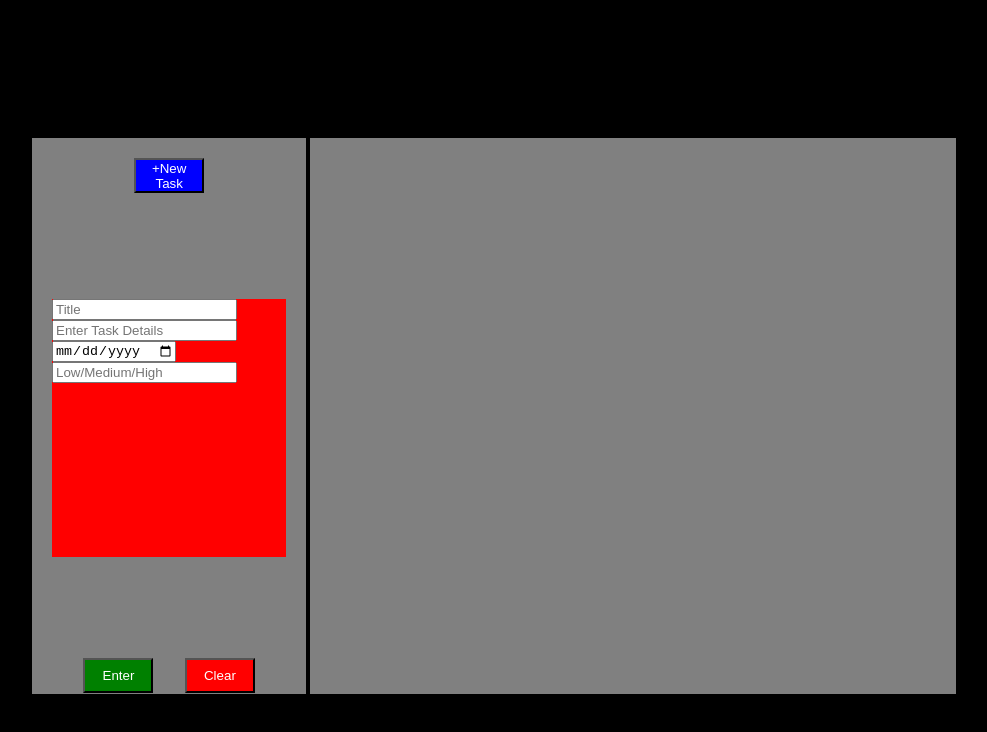
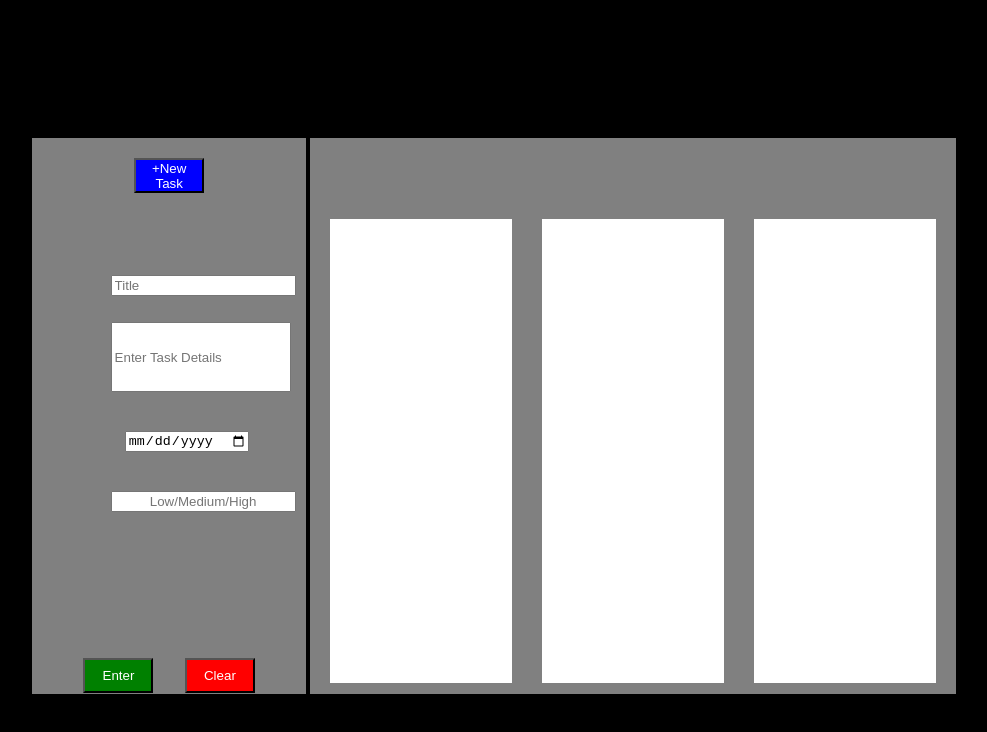
Before and after one commit to brian-w119/toDoVersion2, a plain HTML site: page index.html in a window 1280 px wide. Shown: the whole page, without its empty margins (146-1133 px from the left). Drawn offline with Linux system fonts and the light colour scheme.

Commit message:
Columns for outstanding tasks added

```diff
--- a/newElements.js
+++ b/newElements.js
@@ -13,4 +13,12 @@ function makeInput(){
     return document.createElement("input");
 };
 
-export{makeDiv, makeButton, makeInput};
+class InputField {
+    constructor(name, value, placeholder) {
+        this.name = "name";
+        this.value = "value";
+        this.inputPlaceholder = "placeholder";
+    }
+};
+
+export{makeDiv, makeButton, makeInput, InputField};
--- a/script.js
+++ b/script.js
@@ -1,18 +1,31 @@
 
-import { makeDiv, makeButton, makeInput} from "./newElements.js";
+import { makeDiv, makeButton, makeInput, InputField} from "./newElements.js";
 
 const toDo = {
 
     createTask: makeButton(),
     enter  : makeButton(),
     clear  : makeButton(),
+
+    //app split in half
     grid1  : document.querySelector(".grid1"),
+    grid2  : document.querySelector(".grid2"),
+
+
     clearEnter: makeDiv(), //container to hold enter and clear buttons
     title: makeInput(),
     details: makeInput(),
     dueDate: makeInput(),
     priority: makeInput(),
+    columnsContainer: makeDiv(),
     formContainer : makeDiv(),
+    outstanding : document.createElement("h2"),
+
+
+    // columns for outstanding tasks
+    column1 : makeDiv(),
+    column2 : makeDiv(),
+    column3 : makeDiv(),
 
     defaultState(){
         this.createTask.classList.add("newToDo");
@@ -43,32 +56,47 @@ const toDo = {
 
         this.details.type = "text";
         this.details.name = "details";
+        this.details.id = "details";
         this.details.value = "";
         this.details.placeholder = "Enter Task Details";
         this.formContainer.appendChild(this.details);
 
         this.dueDate.type = "date";
         this.dueDate.name = "dueDate";
+        this.dueDate.id = "dueDate";
         this.dueDate.value = "";
         this.formContainer.appendChild(this.dueDate);
 
         this.priority.type = "text";
-        this.priority.name = "priority";
+        this.priority.classList.add("priority");
+        this.priority.id = "priority";
         this.priority.value = "";
         this.priority.placeholder = "Low/Medium/High";
         this.formContainer.appendChild(this.priority);
 
         this.grid1.appendChild(this.formContainer);
+    },
+
+    makeOutstandingColumns(){
+        const columnArr = [this.column1, this.column2, this.column3];
+        for(let i = 0; i < columnArr.length; i++){
+            this.grid2.appendChild(columnArr[i]);
+            columnArr[i].id = `column${i}`;
+        };
+    },
+
+    createColumnTitle(){
+        this.outstanding.textContent = "OUTSTANDING TASKS";
+        this.outstanding.id = "column2Heading";
+        this.grid2.appendChild(this.outstanding);
 
     },
 
-
-
     init(){
         this.defaultState();
-        this.makeForm()
-
-
+        this.makeForm();
+        this.makeOutstandingColumns();
+        //this.createColumnTitle();
     },
 };
 
--- a/style.css
+++ b/style.css
@@ -58,9 +58,57 @@ button{
 }
 
 .grid1 > #formContainer{
-    background-color: red;
     height: 50%;
     display: block;
-    margin-top: 30%;
+    margin-top: 20%;
+    margin-left: 25%;
 
 }
+
+#priority{
+    position: relative;
+    top: 40%;
+    text-align: center;;
+}
+
+#details{
+    position: relative;
+    top: 10%;
+    height: 40%;
+    width: 180px;
+    height: 70px;
+}
+
+#dueDate{
+    position: relative;
+    top: 25%;
+    margin-left: 8%;
+}
+
+.grid2{
+    display: flex;
+    justify-content: space-between;
+}
+
+.grid2 > * {
+    background-color: white;
+    width: 30%;
+    height: 90%;
+    border: 1 px solid black;
+    margin-top: 10%;
+}
+
+#column2Heading{
+    position: relative;
+    top: 10px;
+}
+
+#column2Heading{
+    height: 4%;
+    color: red;
+    position: relative;
+    font-size: large;
+    margin-top: 5px;
+    margin-left: auto;
+    margin-right: auto;
+}
```
